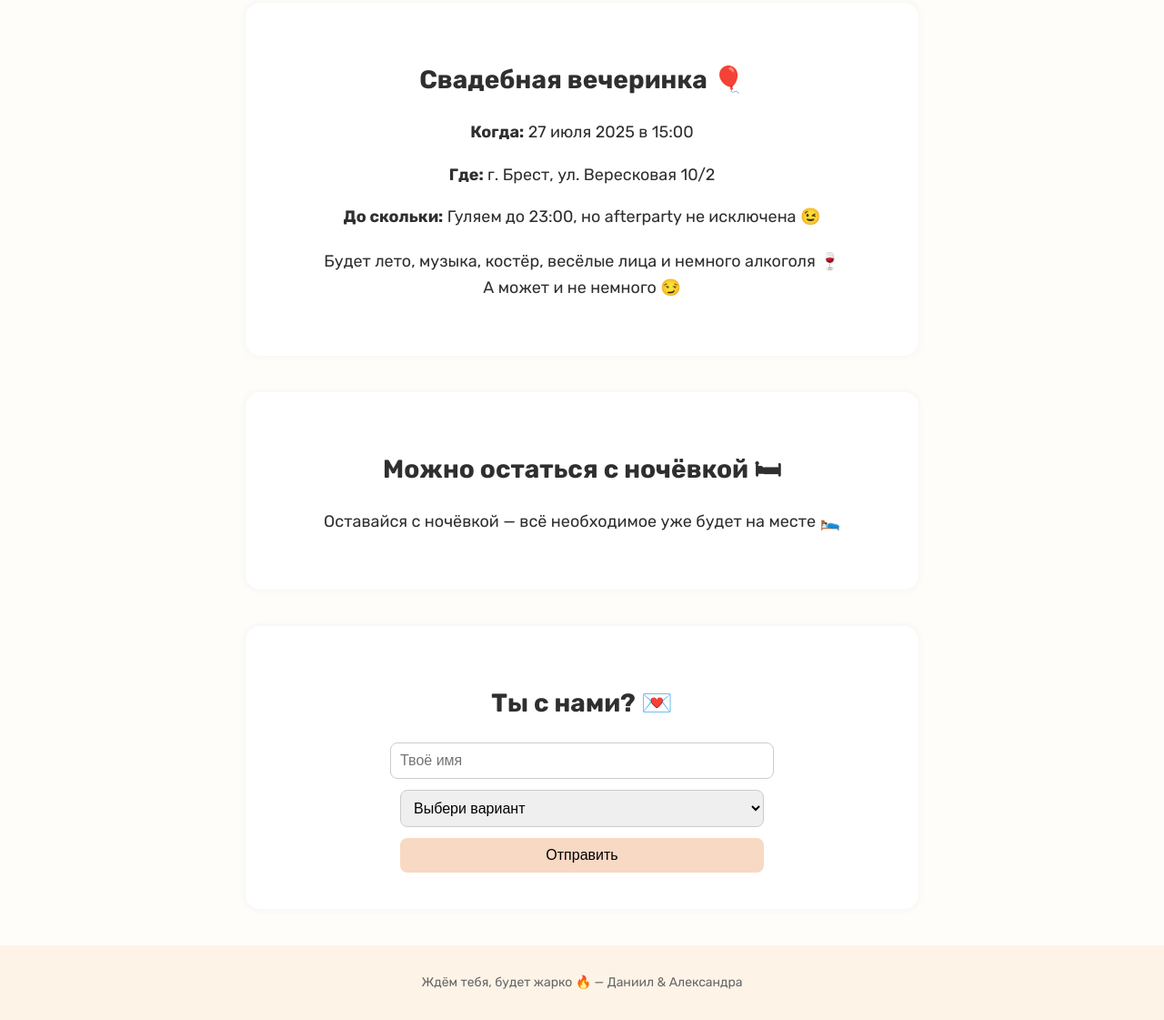
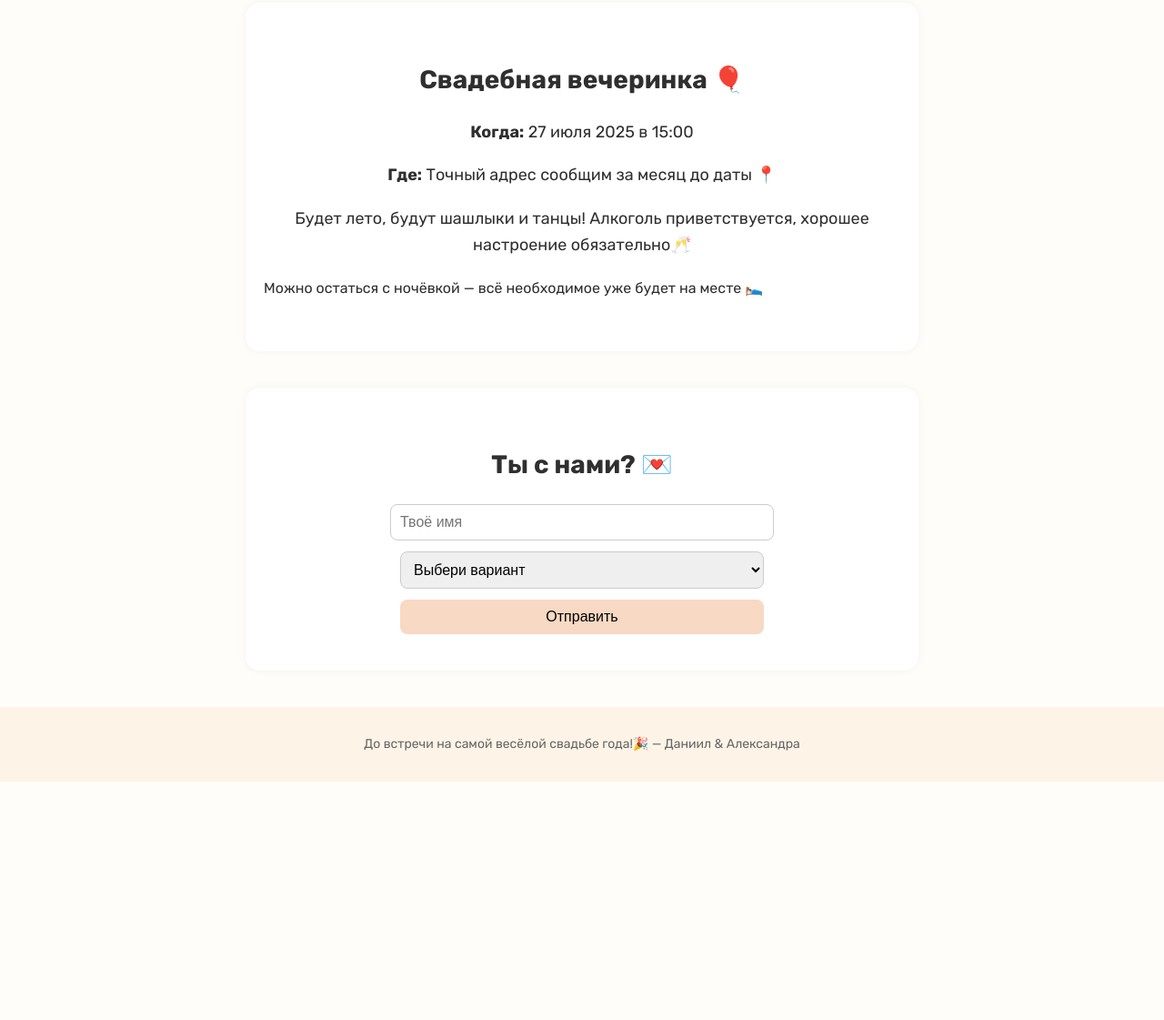
Before and after one commit to Yuliya372/wedding-invite-friends, a plain HTML site: page index.html in a window 1280 px wide. Shown: the part 336-1457 px from the top of the page at 91% size. After the commit the page ends 1195 px from the top, so only its background shows below. Drawn offline with nearby package versions, Linux system fonts and the light colour scheme.

Commit message:
Update index.html

```diff
--- a/index.html
+++ b/index.html
@@ -101,20 +101,15 @@
     <h2>Свадебная вечеринка 🎈</h2>
     <div class="info-block">
       <p><strong>Когда:</strong> 27 июля 2025 в 15:00</p>
-      <p><strong>Где:</strong> г. Брест, ул. Вересковая 10/2</p>
-      <p><strong>До скольки:</strong> Гуляем до 23:00, но afterparty не исключена 😉</p>
+      <p><strong>Где:</strong> Точный адрес сообщим за месяц до даты 📍</p>
     </div>
-    <p class="info-block">Будет лето, музыка, костёр, весёлые лица и немного алкоголя 🍷<br>А может и не немного 😏</p>
-  </section>
-
-  <section>
-    <h2>Можно остаться с ночёвкой 🛏</h2>
-    <p class="info-block">Оставайся с ночёвкой — всё необходимое уже будет на месте 🛌</p>
+    <p class="info-block">Будет лето, будут шашлыки и танцы! Алкоголь приветствуется, хорошее настроение обязательно🥂</p>
+     <p>Можно остаться с ночёвкой — всё необходимое уже будет на месте 🛌</p>
   </section>
 
   <section>
     <h2>Ты с нами? 💌</h2>
-    <form action="https://formsubmit.co/m.julia.v.3@gmail.com" method="POST">
+    <form action="https://formsubmit.co/sascha2426851@gmail.com" method="POST">
       <input type="text" name="name" placeholder="Твоё имя" required />
       <select name="attending" required>
         <option value="">Выбери вариант</option>
@@ -127,7 +122,7 @@
   </section>
 
   <footer>
-    Ждём тебя, будет жарко 🔥 — Даниил & Александра
+    До встречи на самой весёлой свадьбе года!🎉 — Даниил & Александра
   </footer>
 </body>
 </html>
```
